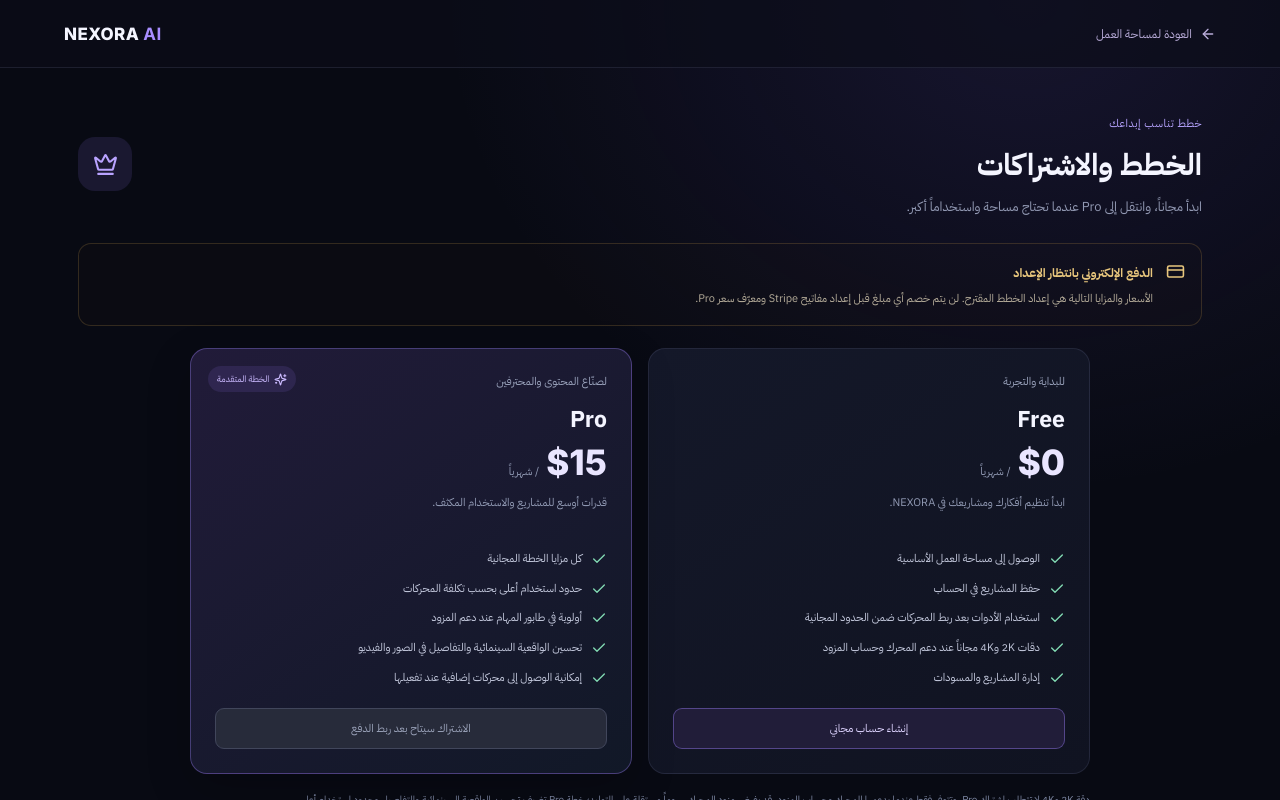
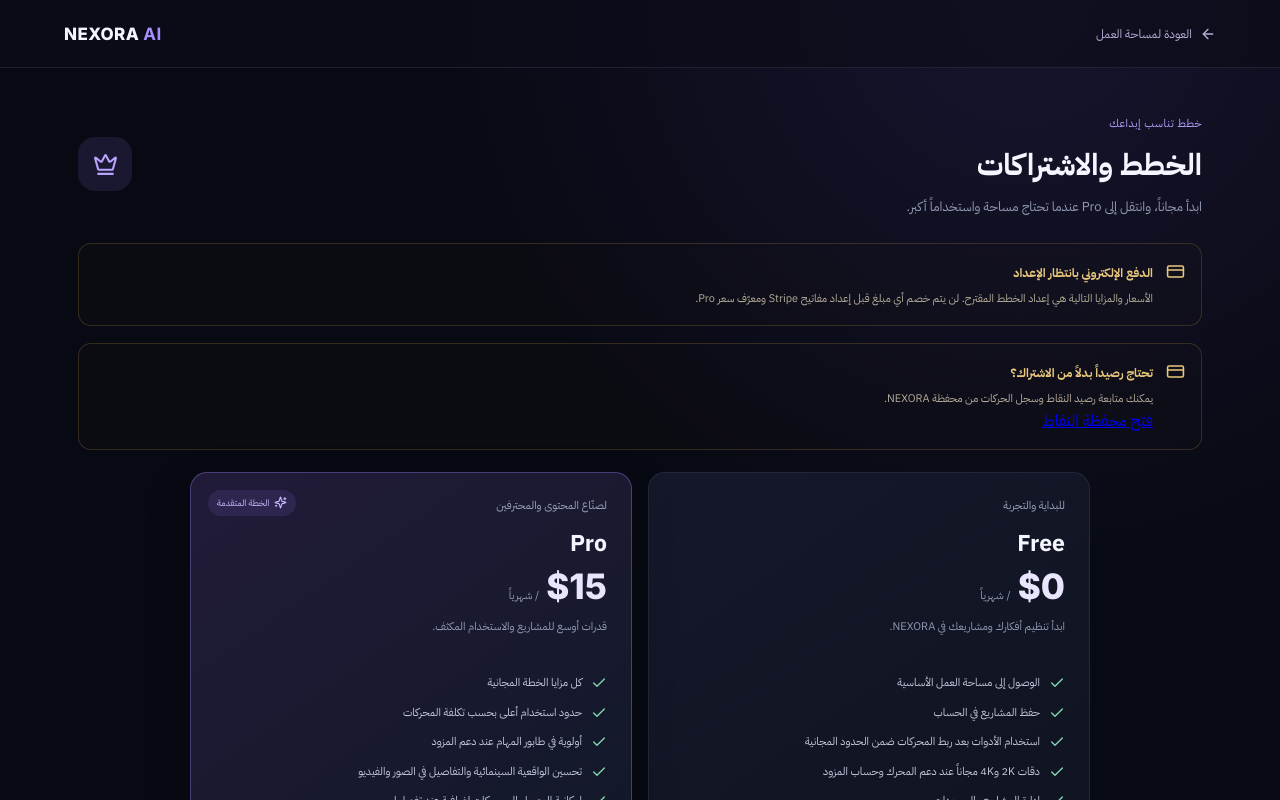
Before and after one commit to samaradelomran-spec/NEXORA-AI, a Next.js app: page /pricing in a window 1280 px wide. Shown: the top 800 px of the page. Built offline with nearby package versions, Linux system fonts and the light colour scheme; no server answers.

Commit message:
Link pricing page to credits wallet

```diff
--- a/app/pricing/page.tsx
+++ b/app/pricing/page.tsx
@@ -62,6 +62,7 @@ export default function PricingPage() {
     <section className="portal-content">
       <div className="portal-heading"><div><span className="section-kicker">خطط تناسب إبداعك</span><h1>الخطط والاشتراكات</h1><p>ابدأ مجاناً، وانتقل إلى Pro عندما تحتاج مساحة واستخداماً أكبر.</p></div><span className="portal-heading-icon"><Crown size={25} /></span></div>
       <div className="engine-notice"><CreditCard size={19} /><div><b>{paymentReady ? "بوابة الدفع مهيأة" : "الدفع الإلكتروني بانتظار الإعداد"}</b><p>{paymentReady ? "يمكنك بدء الاشتراك من خلال صفحة Stripe الآمنة. سيتم تحديث الحالة بعد وصول تأكيد webhook." : "الأسعار والمزايا التالية هي إعداد الخطط المقترح. لن يتم خصم أي مبلغ قبل إعداد مفاتيح Stripe ومعرّف سعر Pro."}</p></div></div>
+      <div className="engine-notice"><CreditCard size={19} /><div><b>تحتاج رصيداً بدلاً من الاشتراك؟</b><p>يمكنك متابعة رصيد النقاط وسجل الحركات من محفظة NEXORA.</p><Link href="/credits">فتح محفظة النقاط</Link></div></div>
       <div className="pricing-grid">
         <article className="pricing-card"><div className="pricing-label">للبداية والتجربة</div><h2>Free</h2><div className="pricing-price"><strong>$0</strong><span>/ شهرياً</span></div><p className="pricing-description">ابدأ تنظيم أفكارك ومشاريعك في NEXORA.</p><ul>{freeFeatures.map((feature) => <li key={feature}><Check size={16} />{feature}</li>)}</ul><Link className="pricing-secondary" href="/login">إنشاء حساب مجاني</Link></article>
         <article className="pricing-card pricing-pro"><div className="pricing-popular"><Sparkles size={13} /> الخطة المتقدمة</div><div className="pricing-label">لصنّاع المحتوى والمحترفين</div><h2>Pro</h2><div className="pricing-price"><strong>$15</strong><span>/ شهرياً</span></div><p className="pricing-description">قدرات أوسع للمشاريع والاستخدام المكثف.</p><ul>{proFeatures.map((feature) => <li key={feature}><Check size={16} />{feature}</li>)}</ul>{hasPro ? <button className="pricing-primary" onClick={() => void manageSubscription()} disabled={busy}>إدارة اشتراك Pro</button> : <button className={paymentReady ? "pricing-primary" : "pricing-disabled"} onClick={() => void startCheckout()} disabled={!paymentReady || busy}>{busy ? "جارٍ تجهيز الدفع..." : paymentReady ? "الاشتراك في Pro" : "الاشتراك سيتاح بعد ربط الدفع"}</button>}</article>
```
